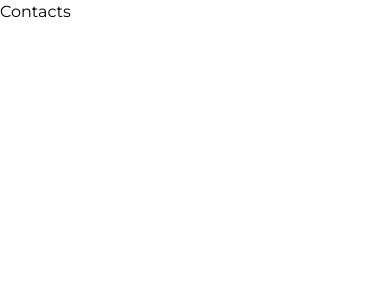
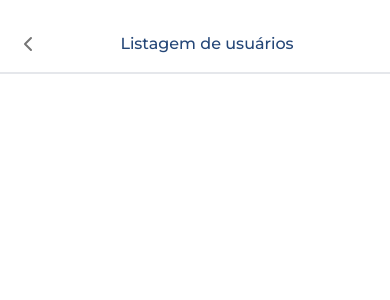
Before and after one commit to dcmatheus/contacts-app, a React (Vite) app: page /contacts in a window 390 px wide. Shown: the top 300 px of the page. Built offline with nearby package versions, Linux system fonts and the light colour scheme.

Commit message:
feat(contactspage): add header on contacts screen
Add header on contacts screen and make it responsive

```diff
--- a/src/components/Header.tsx
+++ b/src/components/Header.tsx
@@ -2,22 +2,18 @@ import { useNavigate } from 'react-router-dom';
 import { ArrowLeft, ChevronLeft } from 'react-feather';
 import useBreakpoints from '../hooks/useBreakpoints';
 import { HeaderProps } from '../types';
-import { Header as HeaderStyle } from '../styles';
+import { BackButton, HeaderStyle } from '../styles';
 
 function Header({ text, path }: HeaderProps) {
   const { mdScreen } = useBreakpoints();
   const navigate = useNavigate();
   return (
     <HeaderStyle>
-      <button
-        type="button"
-        className="self-start text-themeNeutral-600"
-        onClick={() => navigate(path)}
-      >
-        { mdScreen ? <ArrowLeft /> : <ChevronLeft /> }
-        { mdScreen && <>Voltar</>}
-      </button>
-      { text && <p className="text-primary-200">{ text }</p> }
+      <BackButton onClick={() => navigate(path)}>
+        { mdScreen ? <ArrowLeft className="mr-2 h-7" /> : <ChevronLeft /> }
+        { mdScreen && <p>Voltar</p>}
+      </BackButton>
+      { text && !mdScreen && <p className="text-primary-200">{ text }</p> }
       <p />
     </HeaderStyle>
   );
--- a/src/pages/ContactsPage.tsx
+++ b/src/pages/ContactsPage.tsx
@@ -1,7 +1,9 @@
+import Header from '../components/Header';
+
 function ContactsPage() {
   return (
-    <div>
-      <h1>Contacts</h1>
+    <div className="flex flex-col h-screen">
+      <Header path="/login" text="Listagem de usuários" />
     </div>
   );
 }
--- a/src/styles/index.tsx
+++ b/src/styles/index.tsx
@@ -57,7 +57,7 @@ export const Subtitle = tw.h2`
   md:text-lg
 `;
 
-export const Header = tw.header`
+export const HeaderStyle = tw.header`
   flex
   justify-between
   w-screen
@@ -67,4 +67,17 @@ export const Header = tw.header`
   text-base
   font-medium
   border-b-2
+  md:px-14
+  md:my-0
+  md:py-6
+  md:border-b-0
+  md:shadow-md
 `;
+
+export const BackButton = tw.button`
+  self-start
+  text-themeNeutral-600
+  md:flex
+  md:text-xl
+  md:font-medium
+`;
```
